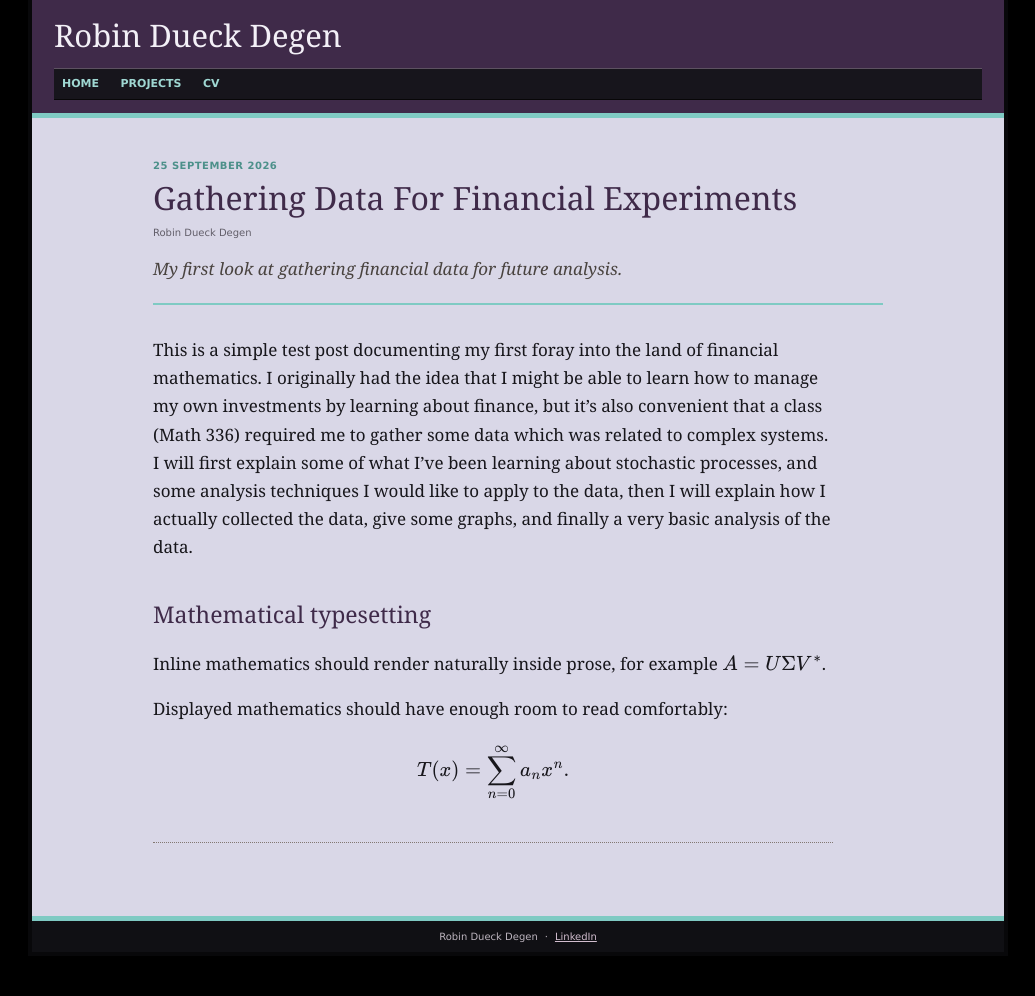
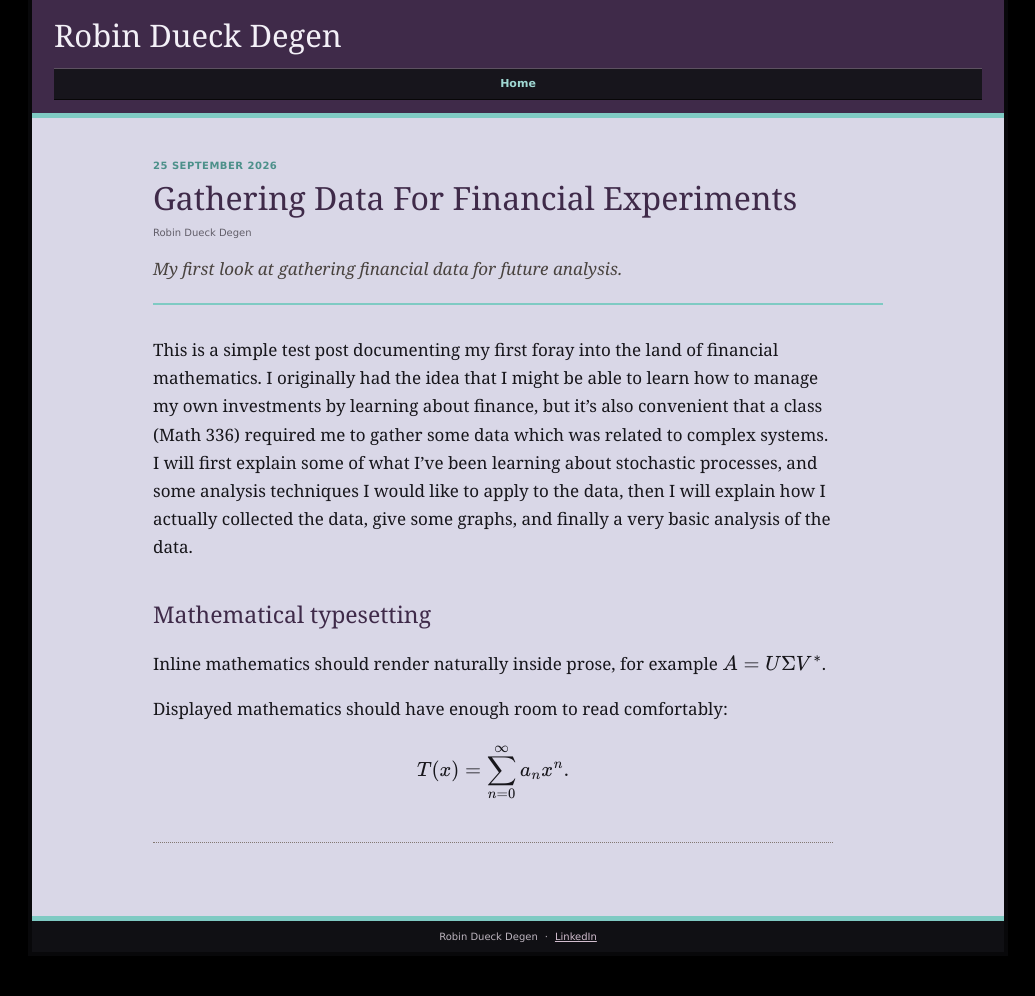
Before and after one commit to 8ts5bgytc8-cyber/robindueckdegen.com, a Jekyll site: the page built from _notes/GatheringDataForFinancialExperiments.md, in a window 1280 px wide. Shown: the whole page, without its empty margins (122-1157 px from the left). Built offline with Jekyll 4.4.1, drawn with Linux system fonts in a browser that asks for light colours.

Commit message:
All notes get the note bar; "Back to project" only shows for project notes
Co-Authored-By: Claude Opus 5.5 <noreply@anthropic.com>
Claude-Session: https://claude.ai/code/session_01MKEwbXMgP2UCTLfURypbC1

```diff
--- a/_includes/project-note-navigation.html
+++ b/_includes/project-note-navigation.html
@@ -1,15 +1,14 @@
 {%- comment -%}
-  Navigation bar for a note that belongs to a project (front matter `project_key`):
-  ← Back to project | Home
+  Navigation bar for every note: ← Back to project | Home
+  "Back to project" only appears when the note has a project_key
+  that matches a project page.
 {%- endcomment -%}
-{% include project-home.html %}
+{% if page.project_key %}{% include project-home.html %}{% else %}{% assign project_home = nil %}{% endif %}
 
-<nav class="site-nav project-section-site-nav" aria-label="Project note navigation">
+<nav class="site-nav project-section-site-nav" aria-label="Note navigation">
   <span class="project-section-nav-slot project-section-nav-previous">
     {% if project_home %}
       <a href="{{ project_home.url | relative_url }}">← Back to project</a>
-    {% else %}
-      <a href="{{ '/projects/' | relative_url }}">← Back to projects</a>
     {% endif %}
   </span>
 
--- a/_layouts/default.html
+++ b/_layouts/default.html
@@ -32,7 +32,7 @@
   {% if page.blog_styles or page.layout == "post" %}
   <link rel="stylesheet" href="{{ '/assets/css/blog.css' | relative_url }}">
   {% endif %}
-  {% if page.collection == "notes" and page.project_key %}
+  {% if page.collection == "notes" %}
   <link rel="stylesheet" href="{{ '/assets/css/project.css' | relative_url }}">
   {% elsif page.project_styles or page.layout == "project" or page.layout == "research-project" or page.layout == "project-chapter" or page.layout == "project-section" %}
   <link rel="stylesheet" href="{{ '/assets/css/project.css' | relative_url }}">
@@ -68,7 +68,7 @@
         {% if page.collection == "posts" %}
           {% include post-navigation.html %}
         {% endif %}
-      {% elsif page.collection == "notes" and page.project_key %}
+      {% elsif page.collection == "notes" %}
         {% include project-note-navigation.html %}
       {% else %}
         {% include navigation.html %}
```
